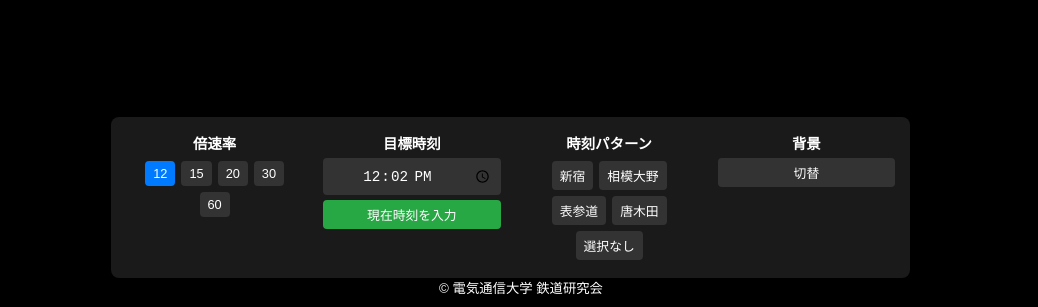
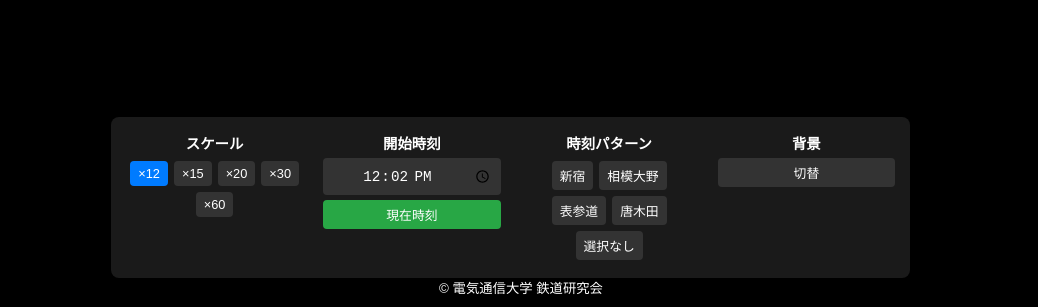
Before and after one commit to Kazakami-Ai/URC-diagram-speed-clock, a plain HTML site: page 倍速時計ver1.0.html in a window 1280 px wide. Shown: the part 493-800 px from the top of the page, without its empty margins (119-1157 px from the left). Drawn offline with Linux system fonts and the light colour scheme.

Commit message:
Update 倍速時計ver1.0.html

```diff
--- a/倍速時計ver1.0.html
+++ b/倍速時計ver1.0.html
@@ -3,7 +3,7 @@
 <head>
     <meta charset="UTF-8">
     <meta name="viewport" content="width=device-width, initial-scale=1.0">
-    <title>倍速時計</title>
+    <title>倍速時計ver1.0</title>
     <style>
         body {
             background-color: #000000;
@@ -43,7 +43,7 @@
 
         #patternTextDisplay {
             margin-top: 20px;
-            font-size: 2.5em;
+            font-size: 3.5em;
             font-weight: bold;
             min-height: 1.5em;
             text-align: center;
@@ -200,25 +200,25 @@
         <div id="settingsContainer">
 
             <div class="setting-group">
-                <h3>倍速率</h3>
+                <h3>スケール</h3>
                 <div class="radio-group">
                     <input type="radio" id="val12" name="value" value="12" checked>
-                    <label for="val12">12</label>
+                    <label for="val12">×12</label>
                     <input type="radio" id="val15" name="value" value="15">
-                    <label for="val15">15</label>
+                    <label for="val15">×15</label>
                     <input type="radio" id="val20" name="value" value="20">
-                    <label for="val20">20</label>
+                    <label for="val20">×20</label>
                     <input type="radio" id="val30" name="value" value="30">
-                    <label for="val30">30</label>
+                    <label for="val30">×30</label>
                     <input type="radio" id="val60" name="value" value="60">
-                    <label for="val60">60</label>
+                    <label for="val60">×60</label>
                 </div>
             </div>
 
             <div class="setting-group">
-                <h3>目標時刻</h3>
+                <h3>開始時刻</h3>
                 <input type="time" id="targetTime" name="targetTime" value="00:00">
-                <button type="button" id="setNowButton">現在時刻を入力</button>
+                <button type="button" id="setNowButton">現在時刻</button>
             </div>
 
             <div class="setting-group">
@@ -428,4 +428,5 @@
     <small>&copy; 電気通信大学 鉄道研究会</small>
 </footer>
 </body>
+
 </html>
```
